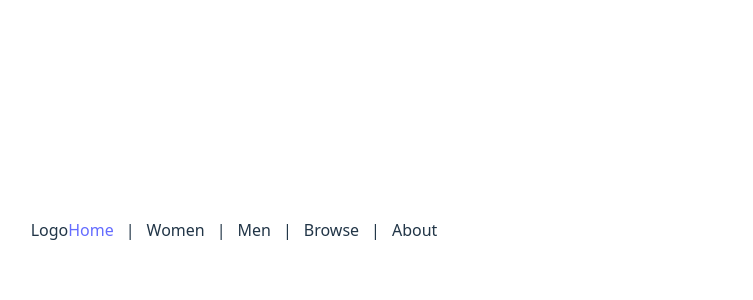
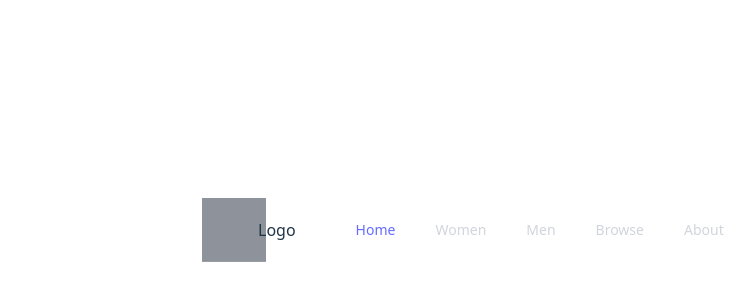
Before and after one commit to jauniew21/assign2, a React (Vite) app in the folder clothing-store-react-app/: page / in a window 1280 px wide. Shown: the part 170-470 px from the top of the page, without its empty margins (406-1159 px from the left). Built offline with nearby package versions, Linux system fonts and the light colour scheme.

Commit message:
Header be heading

```diff
--- a/clothing-store-react-app/src/components/header.jsx
+++ b/clothing-store-react-app/src/components/header.jsx
@@ -1,18 +1,30 @@
 import { Link } from 'react-router-dom'
 
 const Header = (props) => {
-    return(<div className="flex">
-        <div className="flex justify-start">
-            <p>Logo</p>
+    return(<div className="flex relative bg-gray-800/50 after:pointer-events-none after:absolute after:inset-x-0 after:bottom-0 after:h-px after:bg-white/10">
+        <div className="mx-auto max-w-7xl px-2 sm:px-6 lg:px-8">
+            <div className="relative flex h-16 items-center justify-between">
+                <div class="absolute inset-y-0 left-0 flex items-center">
+                    <div className="absolute inset-y-0 right-0 flex items-center pr-2 sm:static sm:inset-auto sm:ml-6 sm:pr-0">
+                        <span className=''>Logo</span>
+                    </div>
+
+                    <div className='absolute inset-y-0 right-0 flex items-center pr-2 sm:static sm:inset-auto sm:ml-6 sm:pr-0'>
+                        <div class="hidden sm:ml-6 sm:block">
+                            <div class="flex space-x-4">
+                                <Link to="/home" className='rounded-md px-3 py-2 text-sm font-medium text-gray-300 hover:bg-white/5 hover:text-white'>Home</Link>
+                                <p className='rounded-md px-3 py-2 text-sm font-medium text-gray-300 hover:bg-white/5 hover:text-white'>Women</p>
+                                <p className='rounded-md px-3 py-2 text-sm font-medium text-gray-300 hover:bg-white/5 hover:text-white'>Men</p>
+                                <p className='rounded-md px-3 py-2 text-sm font-medium text-gray-300 hover:bg-white/5 hover:text-white'>Browse</p>
+                                <p className='rounded-md px-3 py-2 text-sm font-medium text-gray-300 hover:bg-white/5 hover:text-white'>About</p>
+                            </div>
+                        </div>
+                    </div>
+
+                </div>
+            </div>
         </div>
 
-        <div className="flex justify-end gap-x-3">
-            <Link to="/home">Home</Link> <p>|</p>
-            <p>Women</p> <p>|</p>
-            <p>Men</p> <p>|</p>
-            <p>Browse</p> <p>|</p>
-            <p>About</p>
-        </div>
     </div>)
 }
 
```
